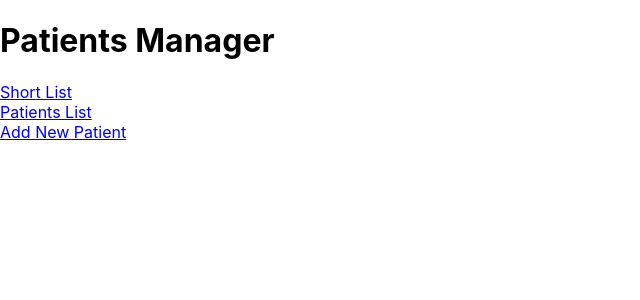
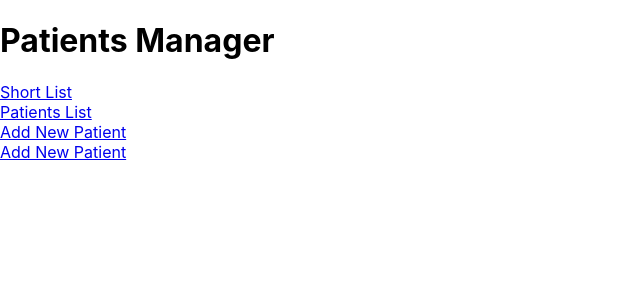
Before and after one commit to ramen4lyfe/patientsmanager, a React (Create React App) app in the folder client/: page /api/patient/shortlist in a window 1280 px wide. Shown: the top 300 px of the page, without its empty margins (0-640 px from the left). Built offline with nearby package versions, Linux system fonts and the light colour scheme; the HTML template or start-up script is replaced by a standard one.

Commit message:
added more nav

```diff
--- a/client/src/components/Nav.js
+++ b/client/src/components/Nav.js
@@ -14,6 +14,9 @@ function NavTab() {
                 <Nav.Item>
                     <Nav.Link as={NavLink} to={"/api/patient/new"}>Add New Patient</Nav.Link>
                 </Nav.Item>
+                <Nav.Item>
+                    <Nav.Link as={NavLink} to={"/api/patient/new"}>Add New Patient</Nav.Link>
+                </Nav.Item>
             </Nav>
     );
 }
```
